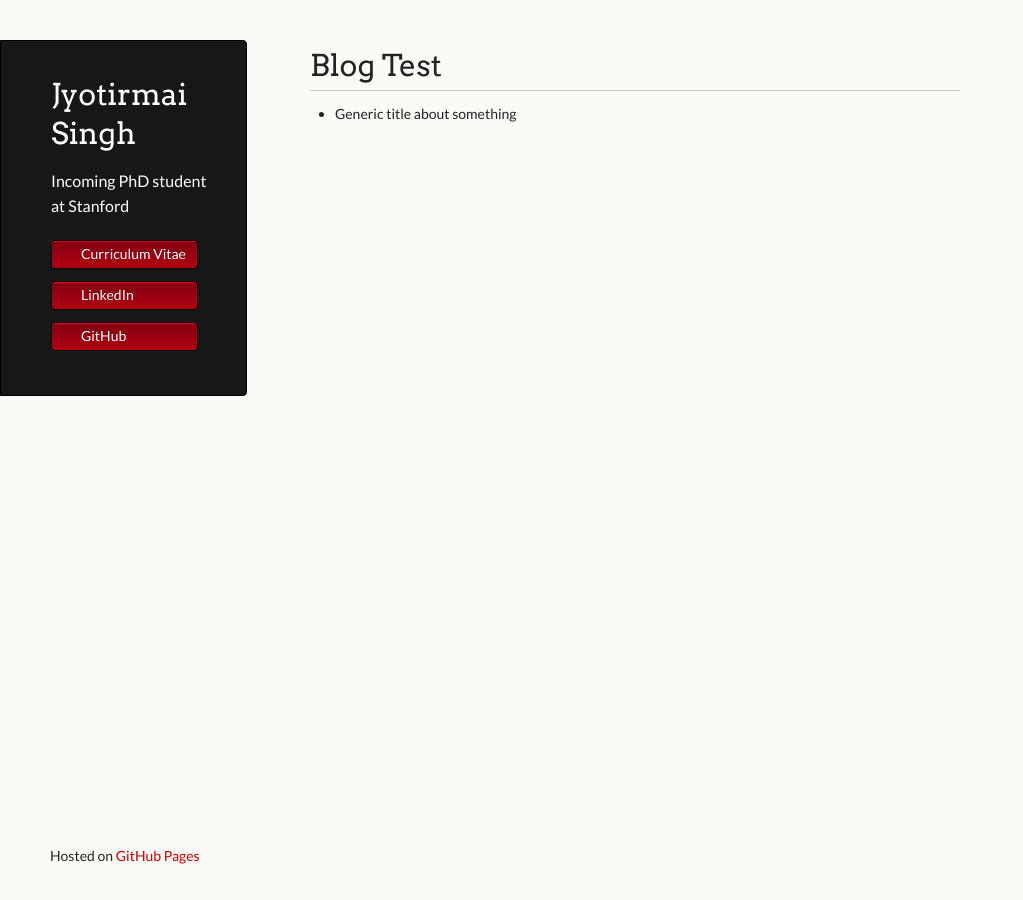
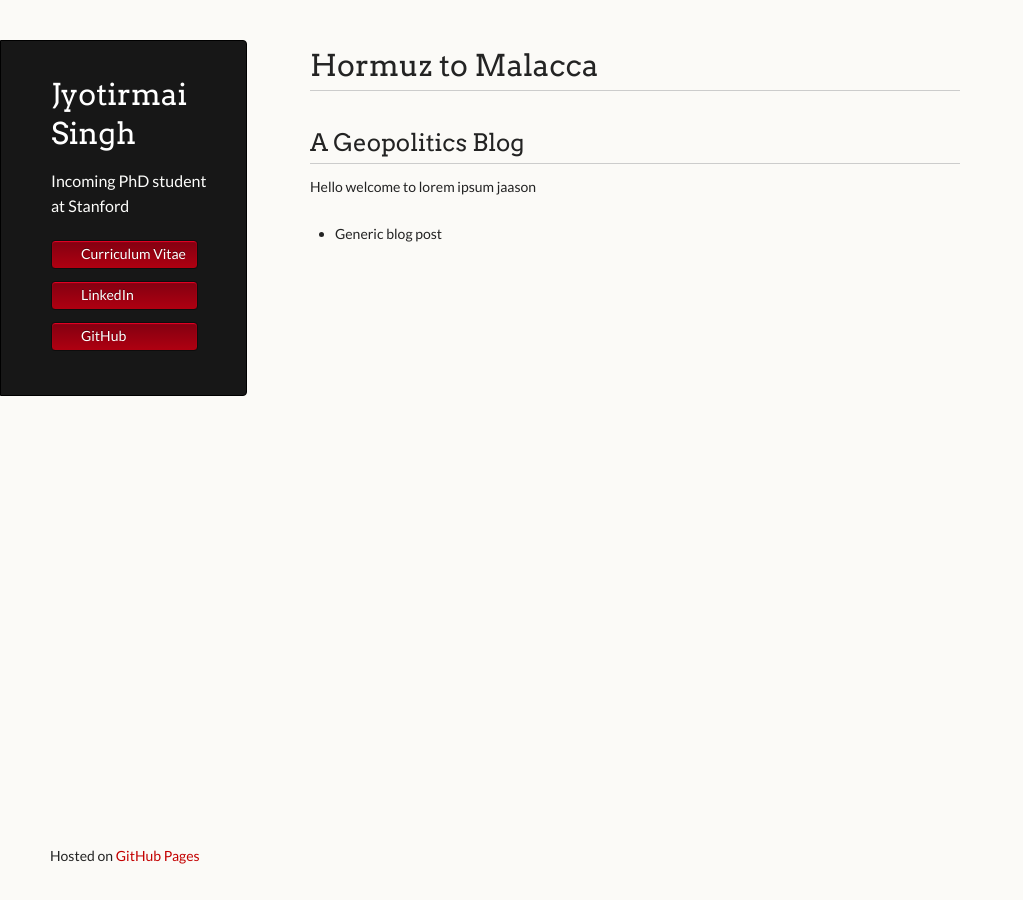
Before and after one commit to joe-singh/joe-singh.github.io, a Jekyll site: the page built from blog.md, in a window 1280 px wide. Shown: the whole page, without its empty margins (0-1023 px from the left). Built offline with Jekyll 4.4.1, drawn with Linux system fonts in a browser that asks for light colours; part of the change alters nothing that is shown.

Commit message:
Update blog

````diff
--- a/blog.md
+++ b/blog.md
@@ -10,118 +10,9 @@ There should be whitespace between paragraphs.
 
 There should be whitespace between paragraphs. We recommend including a README, or a file with information about your project.
 --->
-# Blog Test
+# Hormuz to Malacca
+## A Geopolitics Blog
 
-* Generic title about something
+Hello welcome to lorem ipsum jaason
 
-
-
-<!---
-## Header 2
-
-> This is a blockquote following a header.
->
-> When something is important enough, you do it even if the odds are not in your favor.
-
-### Header 3
-
-```js
-// Javascript code with syntax highlighting.
-var fun = function lang(l) {
-  dateformat.i18n = require('./lang/' + l)
-  return true;
-}
-```
-
-```ruby
-# Ruby code with syntax highlighting
-GitHubPages::Dependencies.gems.each do |gem, version|
-  s.add_dependency(gem, "= #{version}")
-end
-```
-
-#### Header 4
-
-*   This is an unordered list following a header.
-*   This is an unordered list following a header.
-*   This is an unordered list following a header.
-
-##### Header 5
-
-1.  This is an ordered list following a header.
-2.  This is an ordered list following a header.
-3.  This is an ordered list following a header.
-
-###### Header 6
-
-| head1        | head two          | three |
-|:-------------|:------------------|:------|
-| ok           | good swedish fish | nice  |
-| out of stock | good and plenty   | nice  |
-| ok           | good `oreos`      | hmm   |
-| ok           | good `zoute` drop | yumm  |
-
-### There's a horizontal rule below this.
-
-* * *
-
-### Here is an unordered list:
-
-*   Item foo
-*   Item bar
-*   Item baz
-*   Item zip
-
-### And an ordered list:
-
-1.  Item one
-1.  Item two
-1.  Item three
-1.  Item four
-
-### And a nested list:
-
-- level 1 item
-  - level 2 item
-  - level 2 item
-    - level 3 item
-    - level 3 item
-- level 1 item
-  - level 2 item
-  - level 2 item
-  - level 2 item
-- level 1 item
-  - level 2 item
-  - level 2 item
-- level 1 item
-
-### Small image
-
-![Octocat](https://assets-cdn.github.com/images/icons/emoji/octocat.png)
-
-### Large image
-
-![Branching](https://guides.github.com/activities/hello-world/branching.png)
-
-
-### Definition lists can be used with HTML syntax.
-
-<dl>
-<dt>Name</dt>
-<dd>Godzilla</dd>
-<dt>Born</dt>
-<dd>1952</dd>
-<dt>Birthplace</dt>
-<dd>Japan</dd>
-<dt>Color</dt>
-<dd>Green</dd>
-</dl>
-
-```
-Long, single-line code blocks should not wrap. They should horizontally scroll if they are too long. This line should be long enough to demonstrate this.
-```
-
-```
-The final element.
-```
---->
+* Generic blog post
````
